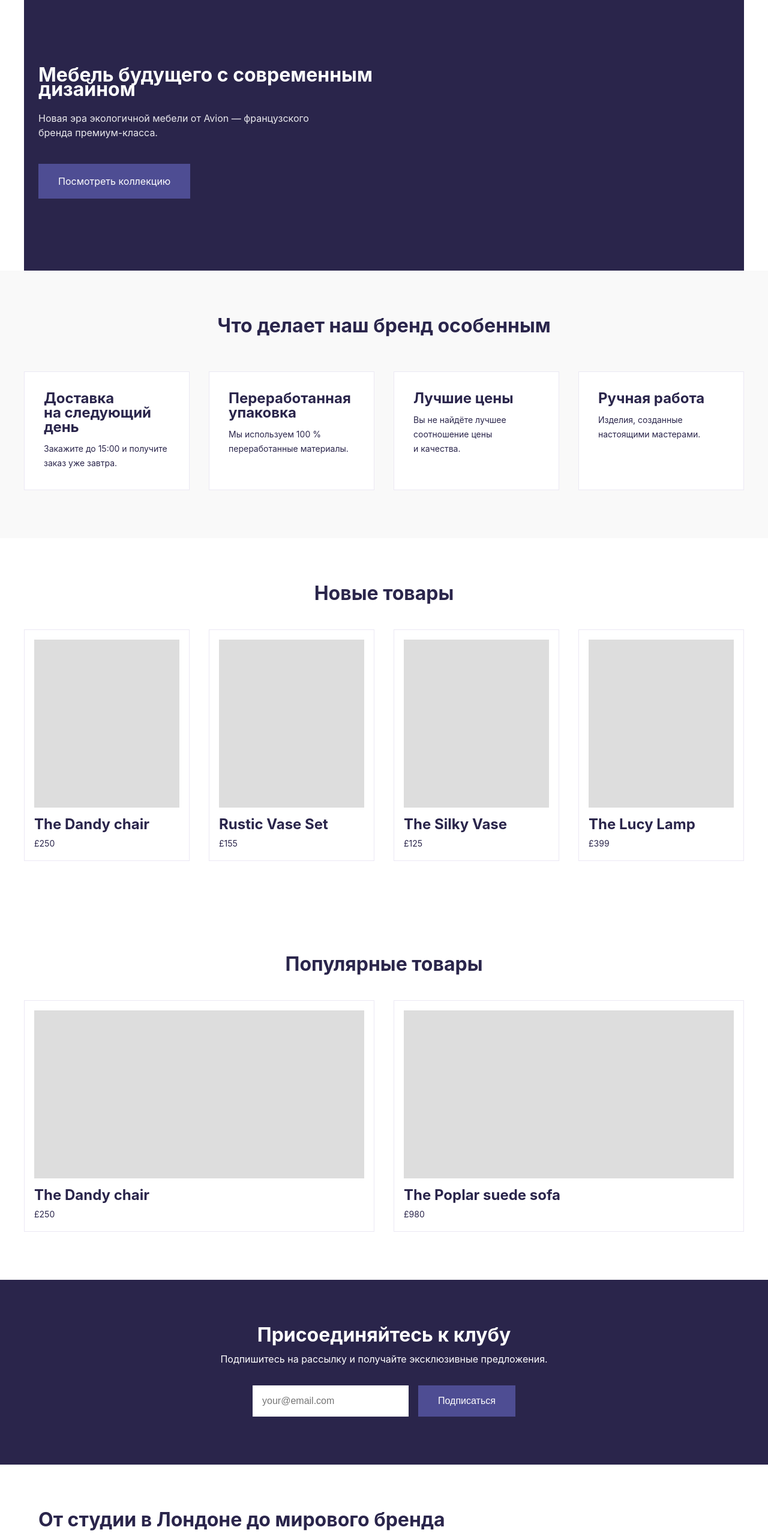
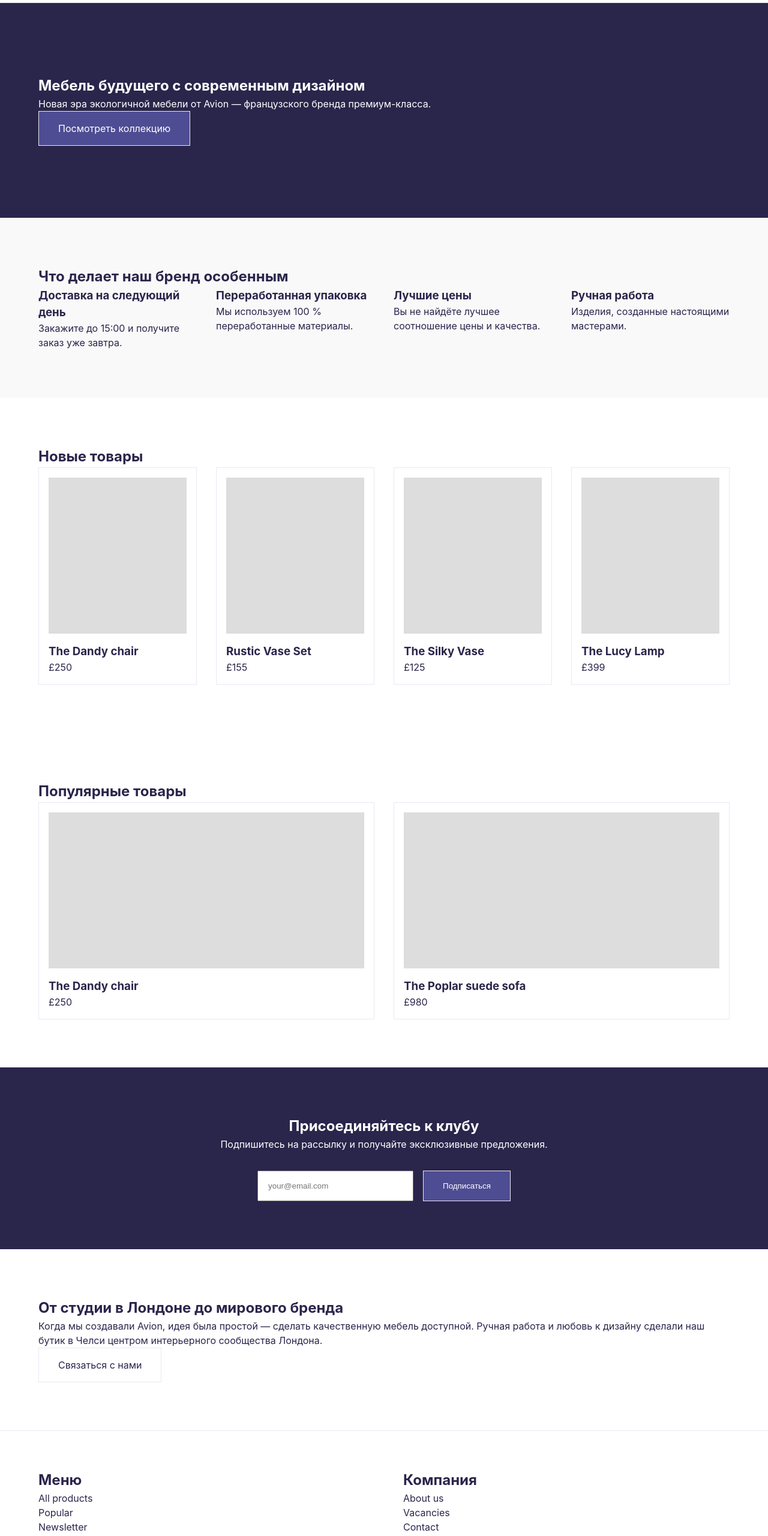
Before and after one commit to atikinvobud/dpo1, a plain HTML site: page index.html in a window 1280 px wide. Shown: the part 80-2640 px from the top of the page at 60% size. Drawn offline with Linux system fonts and the light colour scheme.

Commit message:
feat: Ready practice 4

```diff
--- a/index.html
+++ b/index.html
@@ -10,8 +10,17 @@
 <body>
 
 <header class="header">
-    <div class="header__inner">
+  <div class="header__inner container">
+
     <h1 class="header__logo">Avion</h1>
+
+    <input type="checkbox" id="nav-toggle" class="nav__toggle">
+
+    <label for="nav-toggle" class="nav__burger">
+      <span></span>
+      <span></span>
+      <span></span>
+    </label>
 
     <nav class="header__nav nav">
       <ul class="nav__list">
@@ -21,18 +30,26 @@
         <li class="nav__item"><a class="nav__link" href="#about">About</a></li>
       </ul>
     </nav>
+
   </div>
 </header>
 
 <main class="main">
 
   <section class="hero" id="hero">
-      <h2 class="hero__title">Мебель будущего с&nbsp;современным дизайном</h2>
-      <p class="hero__text">Новая эра экологичной мебели от&nbsp;Avion&nbsp;&mdash; французского бренда премиум-класса.</p>
+    <div class="hero__inner container">
+      <h2 class="hero__title">
+        Мебель будущего с&nbsp;современным дизайном
+      </h2>
+      <p class="hero__text">
+        Новая эра экологичной мебели от&nbsp;Avion&nbsp;&mdash; французского бренда премиум-класса.
+      </p>
       <a href="#products" class="button button--primary">Посмотреть коллекцию</a>
+    </div>
   </section>
 
   <section class="benefits" id="benefits">
+    <div class="container">
       <h2 class="benefits__title">Что делает наш бренд особенным</h2>
 
       <ul class="benefits__list">
@@ -53,9 +70,11 @@
           <p class="benefits__item-text">Изделия, созданные настоящими мастерами.</p>
         </li>
       </ul>
+    </div>
   </section>
 
   <section class="products" id="products">
+    <div class="container">
       <h2 class="products__title">Новые товары</h2>
 
       <div class="products__grid">
@@ -76,9 +95,11 @@
           <p class="product-card__price">£399</p>
         </article>
       </div>
+    </div>
   </section>
 
   <section class="popular" id="popular">
+    <div class="container">
       <h2 class="popular__title">Популярные товары</h2>
 
       <div class="popular__grid">
@@ -91,32 +112,38 @@
           <p class="product-card__price">£980</p>
         </article>
       </div>
+    </div>
   </section>
 
   <section class="newsletter" id="newsletter">
+    <div class="newsletter__inner container">
       <h2 class="newsletter__title">Присоединяйтесь к&nbsp;клубу</h2>
-      <p class="newsletter__text">Подпишитесь на&nbsp;рассылку и&nbsp;получайте эксклюзивные предложения.</p>
+      <p class="newsletter__text">
+        Подпишитесь на&nbsp;рассылку и&nbsp;получайте эксклюзивные предложения.
+      </p>
 
       <form class="newsletter__form">
         <input class="newsletter__input" type="email" placeholder="your@email.com" required>
         <button class="button button--primary" type="submit">Подписаться</button>
       </form>
+    </div>
   </section>
 
   <section class="about" id="about">
+    <div class="about__inner container">
       <h2 class="about__title">От&nbsp;студии в&nbsp;Лондоне до&nbsp;мирового бренда</h2>
       <p class="about__text">
         Когда мы&nbsp;создавали Avion, идея была простой&nbsp;&mdash; сделать качественную мебель доступной.
         Ручная работа и&nbsp;любовь к&nbsp;дизайну сделали наш бутик в&nbsp;Челси центром интерьерного сообщества Лондона.
       </p>
       <a href="#" class="button">Связаться с&nbsp;нами</a>
+    </div>
   </section>
 
 </main>
 
 <footer class="footer">
-    <div class="footer__inner">
-
+  <div class="footer__inner container">
     <section class="footer__section">
       <h2 class="footer__title">Меню</h2>
       <ul class="footer__list">
@@ -134,10 +161,9 @@
         <li><a class="footer__link" href="#">Contact</a></li>
       </ul>
     </section>
-
   </div>
 
-    <p class="footer__copyright">©&nbsp;2022 Avion LTD</p>
+  <p class="footer__copyright">© 2022 Avion LTD</p>
 </footer>
 
 </body>
--- a/styles/style.css
+++ b/styles/style.css
@@ -9,14 +9,13 @@
 body {
   font-family: Inter, system-ui, sans-serif;
   color: #2a254b;
-  background-color: #ffffff;
-  line-height: 150%;
+  background: #fff;
+  line-height: 1.5;
 }
 
 a {
   text-decoration: none;
   color: inherit;
-  transition: color 0.2s ease, opacity 0.2s ease;
 }
 
 ul {
@@ -28,53 +27,26 @@ ul {
   --primary: #4e4d93;
   --light-gray: #f9f9f9;
   --border-gray: #ebe8f4;
-  --border-dark: #cac6da;
   --white: #ffffff;
 }
 
-h1 { font-size: 36px; }
-h2 { font-size: 32px; }
-h3 { font-size: 24px; }
-p  { font-size: 16px; }
+.container {
+  max-width: 1200px;
+  margin: 0 auto;
+  padding: 0 24px;
+}
 
 .button {
   display: inline-block;
   padding: 16px 32px;
-  font-size: 16px;
-  border: 1px solid var(--border-dark);
-  background-color: transparent;
+  border: 1px solid var(--border-gray);
+  background: transparent;
   cursor: pointer;
-  transition: background-color 0.2s ease,
-              color 0.2s ease,
-              border-color 0.2s ease,
-              transform 0.1s ease;
 }
 
 .button--primary {
-  background-color: var(--primary);
+  background: var(--primary);
   color: var(--white);
-  border-color: var(--primary);
-}
-
-.button:hover {
-  background-color: var(--dark-primary);
-  color: var(--white);
-  border-color: var(--dark-primary);
-}
-
-.button:focus {
-  outline: 2px solid var(--primary);
-  outline-offset: 4px;
-}
-
-.button:active {
-  transform: scale(0.97);
-}
-
-.button:disabled {
-  background-color: var(--border-gray);
-  color: #999;
-  cursor: not-allowed;
 }
 
 .header {
@@ -82,18 +54,18 @@ p  { font-size: 16px; }
 }
 
 .header__inner {
-  max-width: 1200px;
-  margin: 0 auto;
-  padding: 24px;
   display: flex;
+  align-items: center;
   justify-content: space-between;
-  align-items: center;
+  padding: 24px 24px;
+  position: relative;
 }
 
 .header__logo {
   font-size: 24px;
   font-weight: 600;
 }
+
 
 .nav__list {
   display: flex;
@@ -104,207 +76,173 @@ p  { font-size: 16px; }
   font-size: 16px;
 }
 
-.nav__link:hover {
-  color: var(--primary);
+
+.nav__toggle {
+  display: none;
 }
 
-.nav__link:focus {
-  outline: 2px solid var(--primary);
-  outline-offset: 4px;
+.nav__burger {
+  display: none;
+  flex-direction: column;
+  gap: 6px;
+  cursor: pointer;
 }
 
-.nav__link:active {
-  opacity: 0.7;
+.nav__burger span {
+  width: 24px;
+  height: 2px;
+  background: var(--dark-primary);
+  transition: 0.3s;
 }
 
+
 .hero {
-  background-color: var(--dark-primary);
+  background: var(--dark-primary);
   color: var(--white);
-  padding: 120px 24px;
-  max-width: 1200px;
-  margin: 0 auto;
-}
-
-.hero__title {
-  max-width: 600px;
-  margin-bottom: 24px;
-}
-
-.hero__text {
-  max-width: 500px;
-  margin-bottom: 40px;
-  opacity: 0.9;
+  padding: 120px 0;
 }
 
 .benefits {
-  background-color: var(--light-gray);
-  padding: 80px 24px;
-}
-
-.benefits__title {
-  text-align: center;
-  margin-bottom: 64px;
+  background: var(--light-gray);
+  padding: 80px 0;
 }
 
 .benefits__list {
-  max-width: 1200px;
-  margin: 0 auto;
   display: grid;
   grid-template-columns: repeat(4, 1fr);
   gap: 32px;
 }
 
-.benefits__item {
-  background-color: var(--white);
-  padding: 32px;
-  border: 1px solid var(--border-gray);
-  transition: transform 0.25s ease, box-shadow 0.25s ease;
+.products,
+.popular {
+  padding: 80px 0;
 }
 
-.benefits__item:hover {
-  transform: translateY(-6px);
-  box-shadow: 0 10px 30px rgba(0, 0, 0, 0.1);
-}
-
-.benefits__item-title {
-  margin-bottom: 12px;
-}
-
-.benefits__item-text {
-  font-size: 14px;
-}
-
-.products,
-.popular {
-  padding: 80px 24px;
-}
-
-.products__title,
-.popular__title {
-  text-align: center;
-  margin-bottom: 48px;
-}
-
-.products__grid,
-.popular__grid {
-  max-width: 1200px;
-  margin: 0 auto;
+.products__grid {
   display: grid;
   grid-template-columns: repeat(4, 1fr);
   gap: 32px;
 }
 
 .popular__grid {
+  display: grid;
   grid-template-columns: repeat(2, 1fr);
+  gap: 32px;
 }
 
 .product-card {
   border: 1px solid var(--border-gray);
   padding: 16px;
-  transition: transform 0.25s ease, box-shadow 0.25s ease;
-}
-
-.product-card:hover {
-  transform: translateY(-6px);
-  box-shadow: 0 10px 30px rgba(0, 0, 0, 0.1);
 }
 
 .product-card::before {
   content: "";
   display: block;
-  width: 100%;
-  height: 280px;
-  background-color: #ddd;
+  height: 260px;
+  background: #ddd;
   margin-bottom: 16px;
 }
 
-.product-card__title {
-  margin-bottom: 8px;
-}
-
-.product-card__price {
-  font-size: 14px;
-}
-
 .newsletter {
-  background-color: var(--dark-primary);
+  background: var(--dark-primary);
   color: var(--white);
-  padding: 80px 24px;
+  padding: 80px 0;
   text-align: center;
-}
-
-.newsletter__text {
-  margin: 16px 0 32px;
 }
 
 .newsletter__form {
   display: flex;
   justify-content: center;
   gap: 16px;
+  margin-top: 32px;
 }
 
 .newsletter__input {
   padding: 16px;
-  font-size: 16px;
-  border: none;
   width: 260px;
-  transition: box-shadow 0.2s ease;
-}
-
-.newsletter__input:focus {
-  outline: none;
-  box-shadow: 0 0 0 2px var(--primary);
-}
-
-.newsletter__input:disabled {
-  background-color: var(--border-gray);
-  cursor: not-allowed;
 }
 
 .about {
-  padding: 80px 24px;
-  max-width: 1200px;
-  margin: 0 auto;
-}
-
-.about__text {
-  max-width: 600px;
-  margin: 24px 0 32px;
+  padding: 80px 0;
 }
 
 .footer {
   border-top: 1px solid var(--border-gray);
-  padding: 64px 24px 32px;
+  padding: 64px 0 32px;
 }
 
 .footer__inner {
-  max-width: 1200px;
-  margin: 0 auto 32px;
   display: grid;
   grid-template-columns: repeat(2, 1fr);
   gap: 64px;
-}
-
-.footer__title {
-  margin-bottom: 16px;
-}
-
-.footer__list {
-  display: flex;
-  flex-direction: column;
-  gap: 8px;
-}
-
-.footer__link:hover {
-  text-decoration: underline;
-}
-
-.footer__link:focus {
-  outline: 2px solid var(--primary);
-  outline-offset: 4px;
+  margin-bottom: 32px;
 }
 
 .footer__copyright {
   text-align: center;
   font-size: 14px;
 }
+
+@media (max-width: 991px) {
+  .benefits__list {
+    grid-template-columns: repeat(2, 1fr);
+  }
+
+  .products__grid {
+    grid-template-columns: repeat(2, 1fr);
+  }
+}
+
+@media (max-width: 575px) {
+  .nav__list {
+    flex-direction: column;
+    gap: 16px;
+  }
+
+  .benefits__list,
+  .products__grid,
+  .popular__grid,
+  .footer__inner {
+    grid-template-columns: 1fr;
+  }
+
+  .newsletter__form {
+    flex-direction: column;
+  }
+}
+@media (max-width: 767px) {
+
+  .nav__burger {
+    display: flex;
+  }
+
+  .nav {
+    position: absolute;
+    top: 100%;
+    right: 24px;
+    background: var(--white);
+    border: 1px solid var(--border-gray);
+    padding: 24px;
+    display: none;
+  }
+
+  .nav__list {
+    flex-direction: column;
+    gap: 16px;
+  }
+
+  .nav__toggle:checked ~ .nav {
+    display: block;
+  }
+  .nav__toggle:checked + .nav__burger span:nth-child(1) {
+    transform: rotate(45deg) translate(5px, 5px);
+  }
+
+  .nav__toggle:checked + .nav__burger span:nth-child(2) {
+    opacity: 0;
+  }
+
+  .nav__toggle:checked + .nav__burger span:nth-child(3) {
+    transform: rotate(-45deg) translate(6px, -6px);
+  }
+}
```
Also changed, not shown: 1 other file. Lines whose indentation alone changed are shown as unchanged.
